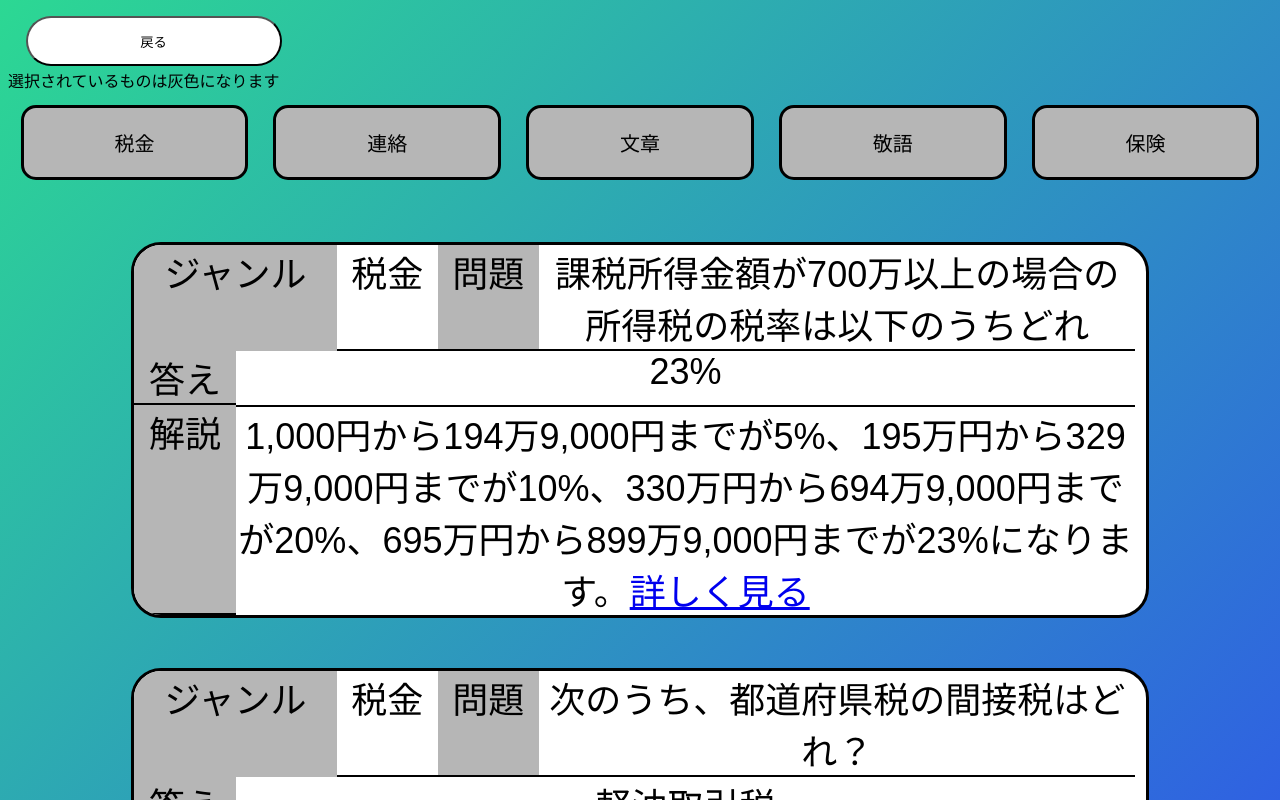
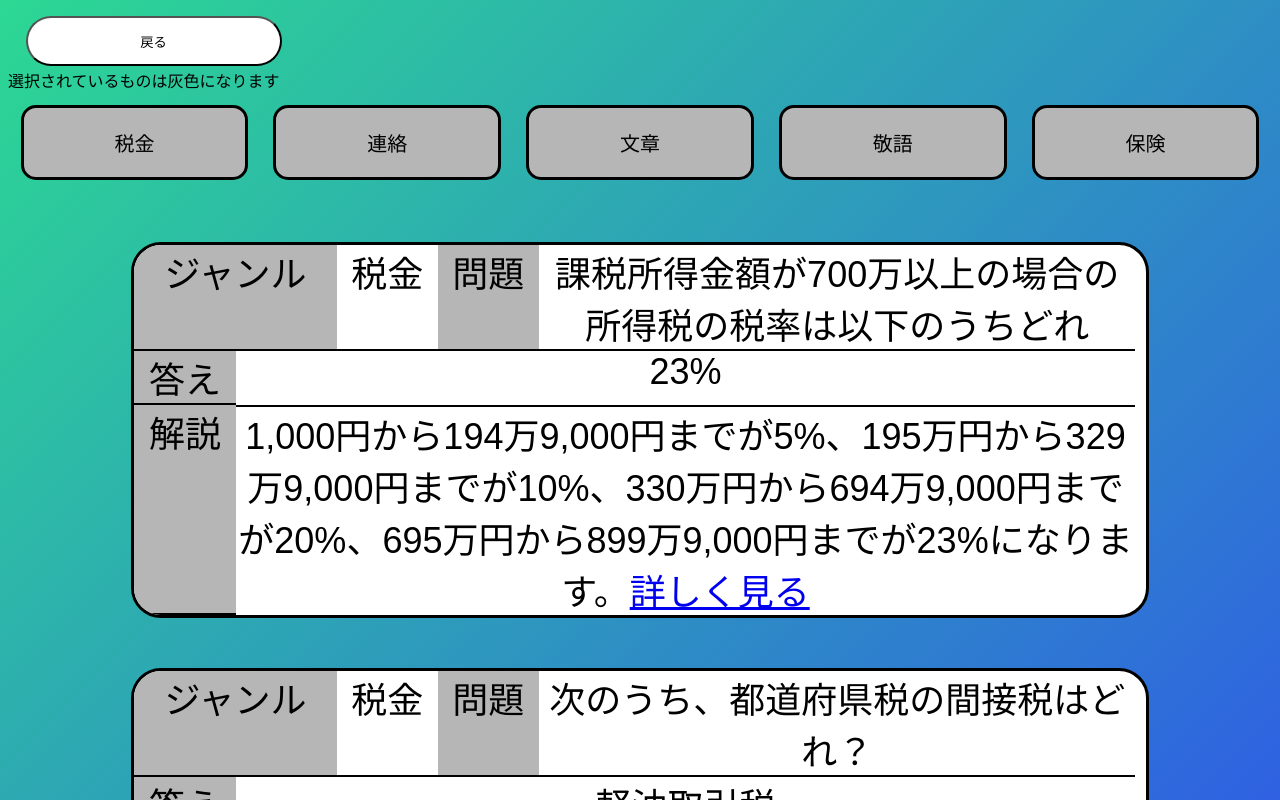
Before and after one commit to kd-masaharu/quiz, a plain HTML site: page study.html in a window 1280 px wide. Shown: the top 800 px of the page. Drawn offline with Linux system fonts and the light colour scheme; a web font is replaced by a local one.

Commit message:
[fix]study.css

```diff
--- a/css/study.css
+++ b/css/study.css
@@ -13,7 +13,7 @@
 }
 
 .genre-title {
-    <<<<<<< HEAD border-bottom: 2px solid #000;
+    border-bottom: 2px solid #000;
     background-color: rgb(182, 182, 182);
     width: 20%;
 }
@@ -35,7 +35,6 @@
 }
 
 .correct {
-
     width: 89%;
 }
 
```
